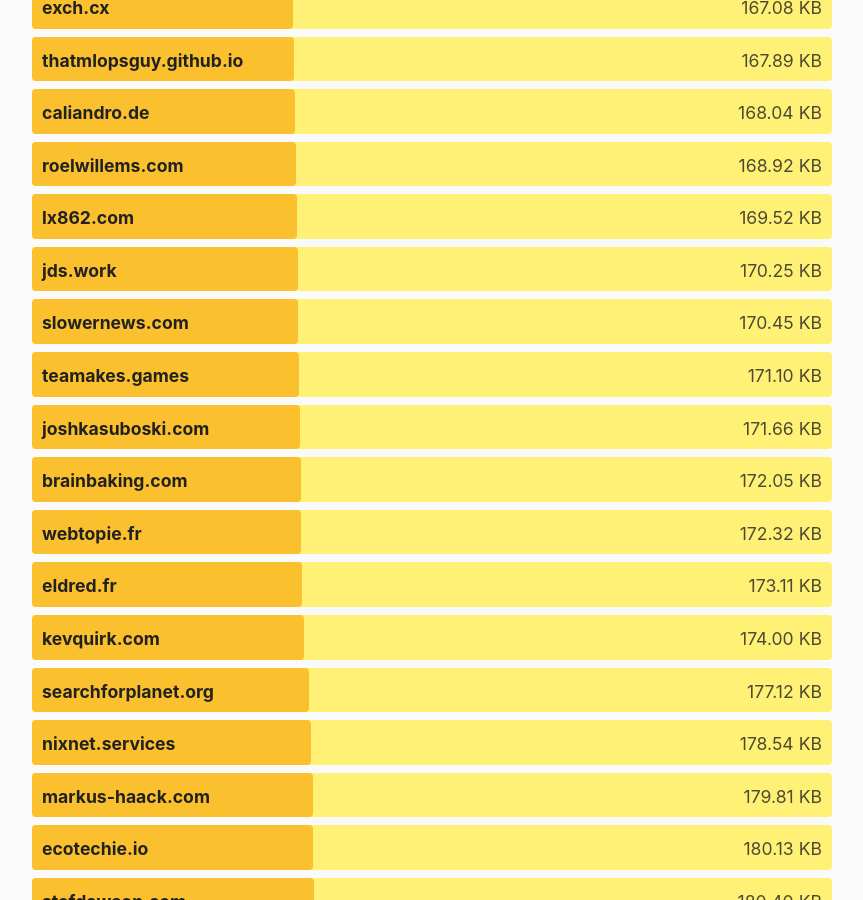
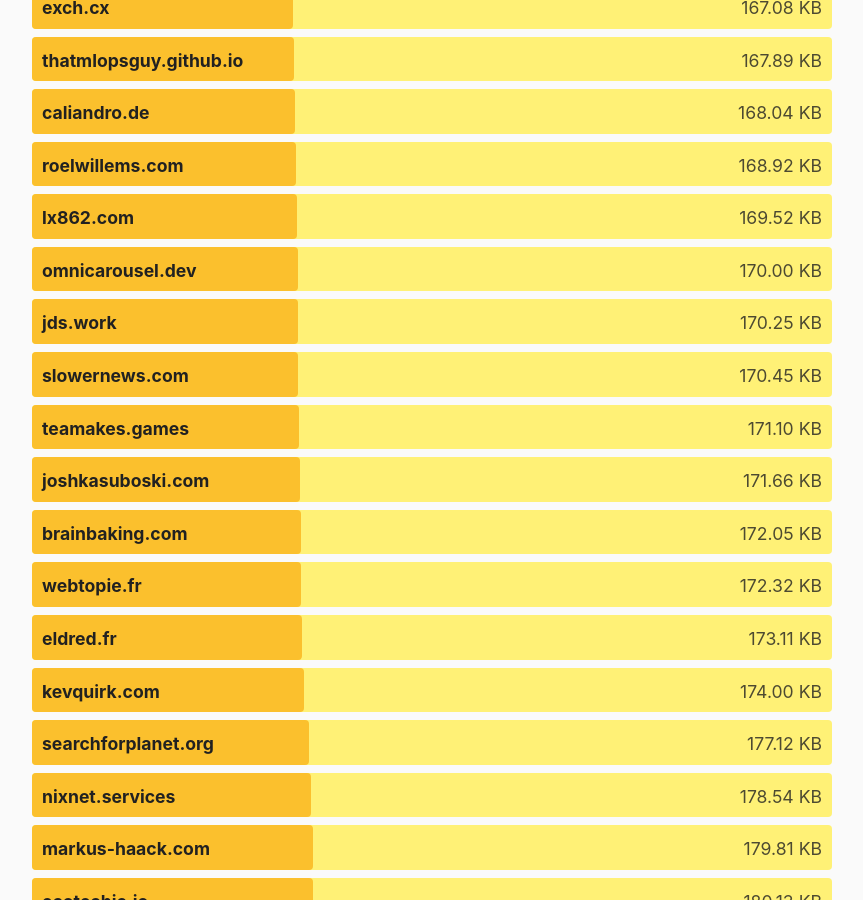
Before and after one commit to kevquirk/512kb.club, a Jekyll site: the page built from index.md, in a window 1280 px wide and 900 px high, scrolled down 31729 px. Shown: the whole window, without its empty margins (208-1071 px from the left). Built offline with Jekyll 4.4.1, drawn with Linux system fonts in a browser that asks for light colours.

Commit message:
Add omnicarousel.dev to _data/sites.yml

```diff
--- a/_data/sites.yml
+++ b/_data/sites.yml
@@ -2,6 +2,11 @@
   url: https://0xedward.io/
   size: 41.02
   last_checked: 2025-05-18
+
+- domain: omnicarousel.dev
+  url: https://omnicarousel.dev/
+  size: 170
+  last_checked: 2025-07-25
 
 - domain: 0xff.nu
   url: https://0xff.nu/
```
